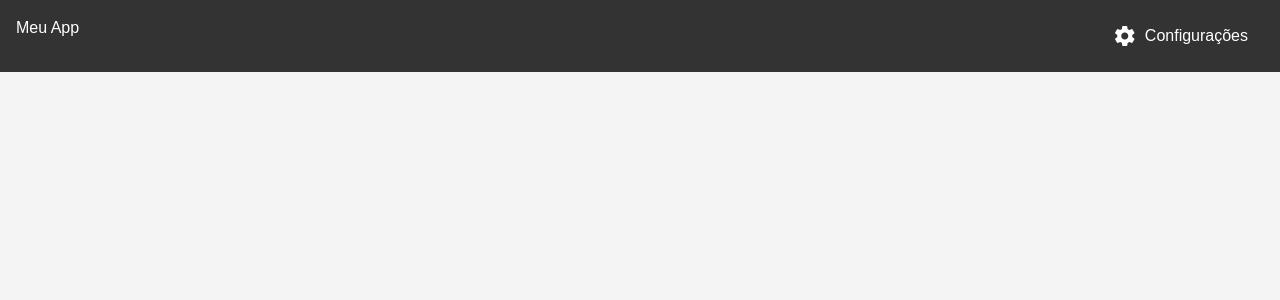
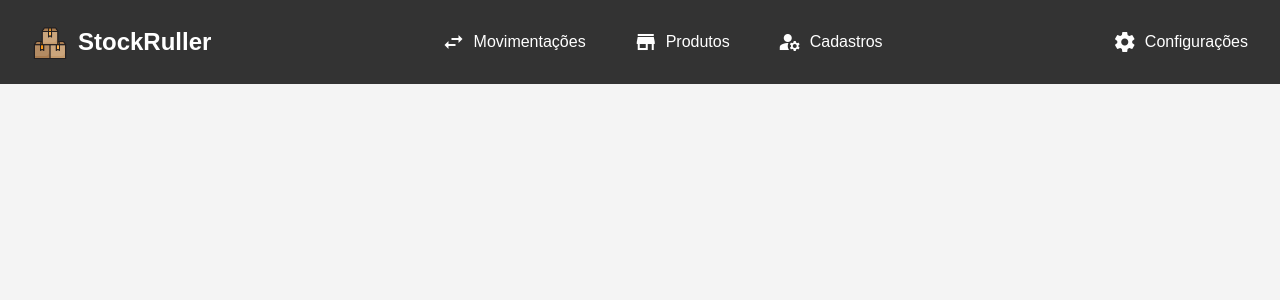
Before and after one commit to LeonardoLosso/client-raizato, a Vue app: page /auth/profile/1 in a window 1280 px wide. Shown: the top 300 px of the page. Built offline with nearby package versions, Linux system fonts and the light colour scheme; sample sign-in values are in the browser's storage.

Commit message:
Atualização do header

```diff
--- a/src/assets/styles/button-default.css
+++ b/src/assets/styles/button-default.css
@@ -30,6 +30,7 @@ button:disabled {
     border: none;
     background-color: #6c757d;
     color: #fff;
+    min-width: 115px;
 }
 
 .btn:hover {
--- a/src/assets/styles/global.css
+++ b/src/assets/styles/global.css
@@ -26,8 +26,7 @@ a {
 }
 
 .container {
-    width: 100%;
-    max-width: 1200px;
+    max-width: 1500px;
     margin: 0 auto;
     padding: 10px;
     border-radius: 8px;
--- a/src/components/shared/HeaderComponent.vue
+++ b/src/components/shared/HeaderComponent.vue
@@ -1,30 +1,87 @@
-<script>
+<script lang="ts">
+import { computed, defineComponent } from 'vue';
 import { logout } from '@/core/http/services/authService';
-import { encodeBase64 } from '@/core/utils/functions';
+import { encodeBase64, isAdminOrManager } from '@/core/utils/functions';
+import { useRouter } from 'vue-router';
 
-export default {
+export default defineComponent({
     name: 'HeaderComponent',
-    methods: {
-        handleLogout() {
-            logout(this.$router);
-        },
-        handleEditProfile() {
-            const id = encodeBase64('00000');
-            this.$router.push({ name: 'Profile', params: { id } });
-        }
+    setup() {
+        const router = useRouter();
+
+        const handleLogout = (): void => {
+            logout(router);
+        };
+
+        const handleEditProfile = (): void => {
+            const id = encodeBase64('0');
+            router.push({ name: 'Profile', params: { id } });
+        };
+
+        const navigateTo = (routeName: string): void => {
+            router.push({ name: routeName });
+        };
+        const isUser = computed(() => !isAdminOrManager());
+
+        return {
+            isUser,
+            handleLogout,
+            handleEditProfile,
+            navigateTo
+        };
     }
-};
-
+});
 </script>
 
 <template>
     <header class="app-header">
-        <div class="logo">Meu App</div>
-        <div class="settings-dropdown">
-            <button class="settings-button">
+        <div class="menu-item logo-item">
+            <button class="menu-button logo-button" @click="navigateTo('Home')">
+                <div class="logo-container">
+                    <img src="../../assets/logo.png" class="logo-image" alt="logo">
+                    <h2 class="logo-text">StockRuller</h2>
+                </div>
+            </button>
+        </div>
+
+        <nav class="menu">
+            <div class="menu-item">
+                <button class="menu-button" @click="navigateTo('Movements')">
+                    <span class="material-icons">swap_horiz</span> Movimentações
+                </button>
+            </div>
+            <div class="menu-item">
+                <button class="menu-button">
+                    <span class="material-icons">store</span> Produtos
+                </button>
+                <div class="submenu">
+                    <button @click="navigateTo('Products')">
+                        <span class="material-icons">inventory</span> Produtos
+                    </button>
+                    <button @click="navigateTo('Categories')">
+                        <span class="material-icons">category</span> Categorias
+                    </button>
+                </div>
+            </div>
+            <div class="menu-item">
+                <button class="menu-button">
+                    <span class="material-icons">manage_accounts</span> Cadastros
+                </button>
+                <div class="submenu">
+                    <button @click="navigateTo('Users')" v-if="!isUser">
+                        <span class="material-icons">person_add</span> Usuários
+                    </button>
+                    <button @click="navigateTo('Suppliers')">
+                        <span class="material-icons">person</span> Fornecedores
+                    </button>
+                </div>
+            </div>
+        </nav>
+        <div class="menu-item">
+            <button class="menu-button">
                 <span class="material-icons">settings</span> Configurações
             </button>
-            <div class="dropdown-content">
+            <div class="submenu">
                 <button @click="handleEditProfile">
                     <span class="material-icons">person</span> Editar Perfil
                 </button>
@@ -36,81 +93,101 @@ export default {
     </header>
 </template>
 
+
 <style scoped>
 .app-header {
     display: flex;
     justify-content: space-between;
+    align-items: center;
     padding: 1rem;
     background-color: #333;
     color: white;
 }
 
-.settings-dropdown {
-    position: relative;
-    display: inline-block;
+.menu {
+    display: flex;
+    gap: 1rem;
 }
 
-.settings-button {
+.menu-item {
+    position: relative;
+}
+
+.menu-button {
+    background-color: transparent;
+    color: white;
+    border: none;
+    font-size: 16px;
+    padding: 0.5rem 1rem;
+    cursor: pointer;
     display: flex;
     align-items: center;
-    padding: 0.5rem 1rem;
-    background-color: transparent;
-    border: none;
-    color: white;
-    cursor: pointer;
-    font-size: 16px;
-    min-width: 150px;
+    justify-content: flex-start;
     border-radius: 5px;
+    transition: background-color 0.3s ease;
 }
 
-.settings-button .material-icons {
-    font-size: 24px;
+.menu-button .material-icons {
     margin-right: 8px;
 }
 
-.settings-button:hover {
+.menu-button:hover {
     background-color: #444;
 }
 
-.dropdown-content {
+.submenu {
     position: absolute;
+    top: 100%;
+    left: 0;
     background-color: #333;
+    border-radius: 5px;
+    display: none;
+    flex-direction: column;
     min-width: 160px;
     box-shadow: 0px 8px 16px rgba(0, 0, 0, 0.2);
-    z-index: 1;
-    right: 0;
-    border-radius: 5px;
-    opacity: 0;
-    visibility: hidden;
-    pointer-events: none;
-    transition: opacity 0.3s ease, visibility 0s linear 0.3s;
+    z-index: 10;
 }
 
-.dropdown-content button {
-    width: 100%;
-    padding: 10px;
-    text-align: left;
-    background-color: #333;
+.menu-item:hover .submenu {
+    display: flex;
+}
+
+.submenu button {
+    background-color: transparent;
     color: white;
+    padding: 0.5rem 1rem;
+    font-size: 16px;
     border: none;
-    cursor: pointer;
     display: flex;
     align-items: center;
+    cursor: pointer;
+    text-align: left;
+    transition: background-color 0.3s ease;
+    align-items: center;
+    justify-content: flex-start;
 }
 
-.dropdown-content button .material-icons {
-    font-size: 20px;
-    margin-right: 10px;
+.submenu button .material-icons {
+    margin-right: 8px;
 }
 
-.dropdown-content button:hover {
+.submenu button:hover {
     background-color: #555;
 }
 
-.settings-dropdown:hover .dropdown-content {
-    opacity: 1;
-    visibility: visible;
-    pointer-events: auto;
-    transition: opacity 0.3s ease, visibility 0s linear 0s;
+.logo-container {
+    display: flex;
+    align-items: center;
+    gap: 10px;
+}
+
+.logo-image {
+    width: 36px;
+    height: auto;
+}
+
+.logo-text {
+    font-size: 1.5rem;
+    margin: 0;
 }
 </style>
--- a/src/core/router/index.ts
+++ b/src/core/router/index.ts
@@ -4,6 +4,8 @@ import LoginPage from '@/views/LoginPage.vue';
 import HomePage from '@/views/HomePage.vue';
 import NotFoundPage from '@/views/NotFoundPage.vue';
 import ProfilePage from '@/views/ProfilePage.vue';
+import UserPage from '@/views/UserPage.vue';
+import { isAdminOrManager } from '../utils/functions';
 
 const routes = [
     {
@@ -15,6 +17,11 @@ const routes = [
         path: '/auth/profile/:id',
         name: 'Profile',
         component: ProfilePage
+    },
+    {
+        path: '/auth/users',
+        name: 'Users',
+        component: UserPage
     },
     {
         path: '/',
@@ -37,14 +44,14 @@ const router = createRouter({
 router.beforeEach((to, from, next) => {
     const isAuthenticated = localStorage.getItem('auth_token') !== null;
 
-    if (to.name === 'Login' && isAuthenticated) {
+    if (to.name === 'Login' && isAuthenticated)
         return next({ name: 'Home' });
-    }
 
-    if (!isAuthenticated && to.name !== 'Login') {
+    if (!isAuthenticated && to.name !== 'Login')
         return next({ name: 'Login', query: { redirectTo: to.fullPath } });
-    }
 
+    if (to.name === 'Users' && !isAdminOrManager())
+        return next({ name: 'Home' });
     next();
 });
 
```
Also changed, not shown: src/assets/logo.png (added).
